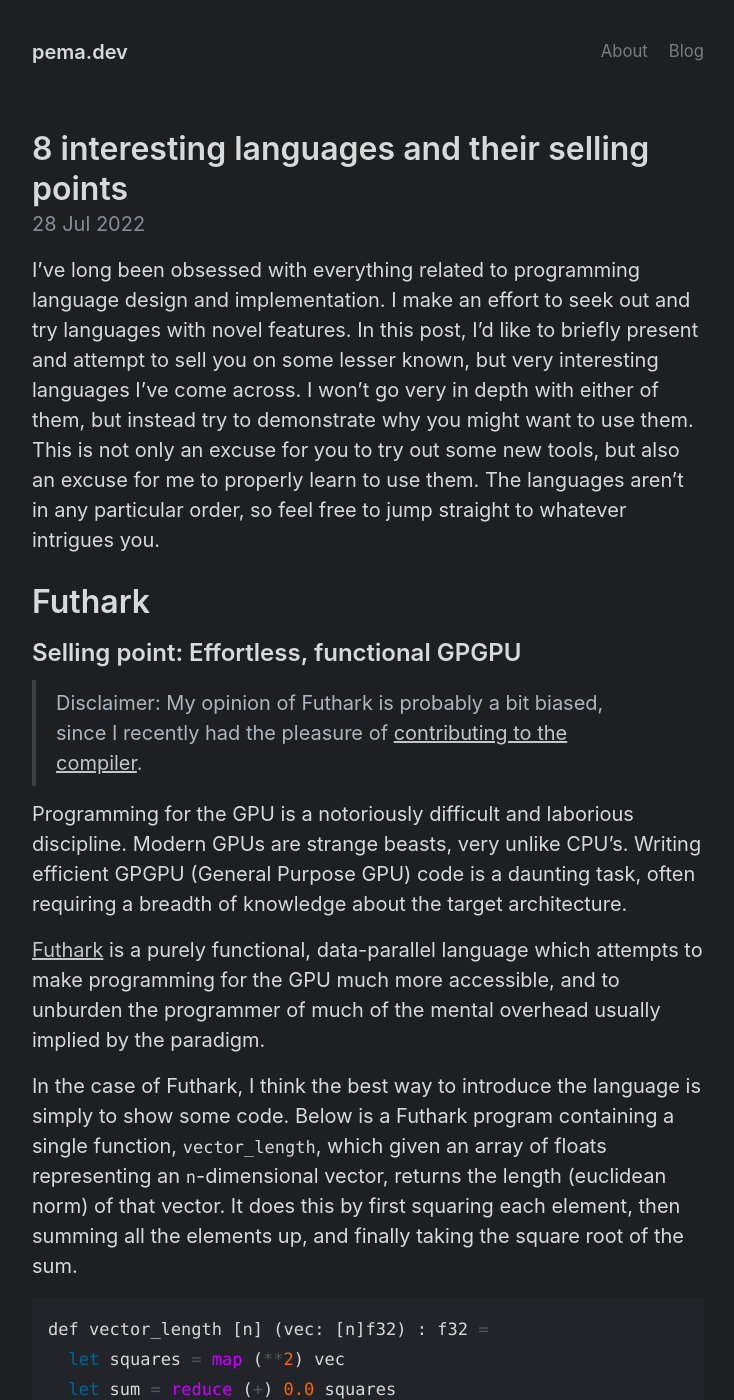
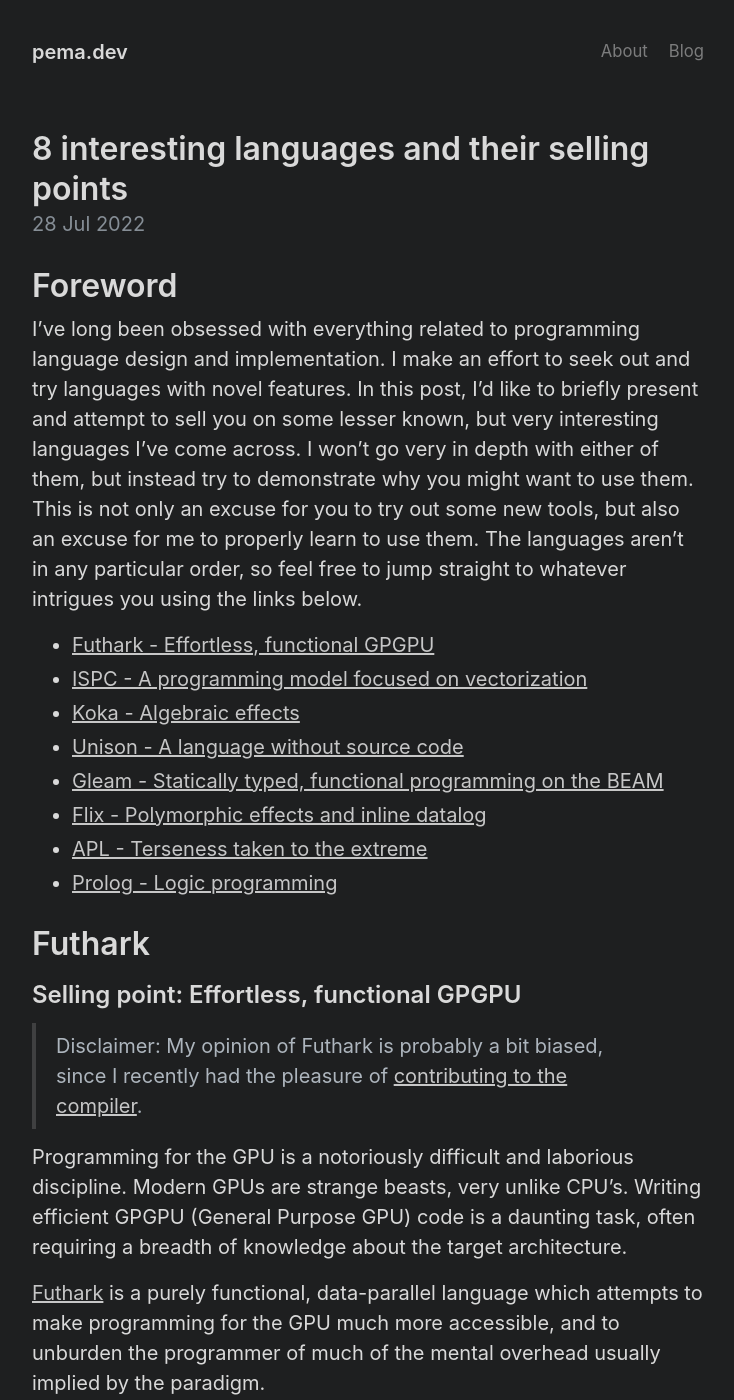
Before and after one commit to pema99/pema99.github.io, a Jekyll site: the page built from _posts/2022-07-28-interestinglangs.md, in a window 1280 px wide and 1400 px high. Shown: the whole window, without its empty margins (272-1006 px from the left). Built offline with Jekyll 4.4.1, drawn with Linux system fonts in a browser that asks for light colours.

Commit message:
Update 2022-07-28-interestinglangs.md

```diff
--- a/_posts/2022-07-28-interestinglangs.md
+++ b/_posts/2022-07-28-interestinglangs.md
@@ -3,7 +3,17 @@
 title: 8 interesting languages and their selling points
 ---
 
-I've long been obsessed with everything related to programming language design and implementation. I make an effort to seek out and try languages with novel features. In this post, I'd like to briefly present and attempt to sell you on some lesser known, but very interesting languages I've come across. I won't go very in depth with either of them, but instead try to demonstrate why you might want to use them. This is not only an excuse for you to try out some new tools, but also an excuse for me to properly learn to use them. The languages aren't in any particular order, so feel free to jump straight to whatever intrigues you.
+# Foreword
+I've long been obsessed with everything related to programming language design and implementation. I make an effort to seek out and try languages with novel features. In this post, I'd like to briefly present and attempt to sell you on some lesser known, but very interesting languages I've come across. I won't go very in depth with either of them, but instead try to demonstrate why you might want to use them. This is not only an excuse for you to try out some new tools, but also an excuse for me to properly learn to use them. The languages aren't in any particular order, so feel free to jump straight to whatever intrigues you using the links below.
+
+- [Futhark - Effortless, functional GPGPU](#futhark)
+- [ISPC - A programming model focused on vectorization](#ispc)
+- [Koka - Algebraic effects](#koka)
+- [Unison - A language without source code](#unison)
+- [Gleam - Statically typed, functional programming on the BEAM](#gleam)
+- [Flix - Polymorphic effects and inline datalog](#flix)
+- [APL - Terseness taken to the extreme](#apl)
+- [Prolog - Logic programming](#prolog)
 
 # Futhark
 ## Selling point: Effortless, functional GPGPU
```
